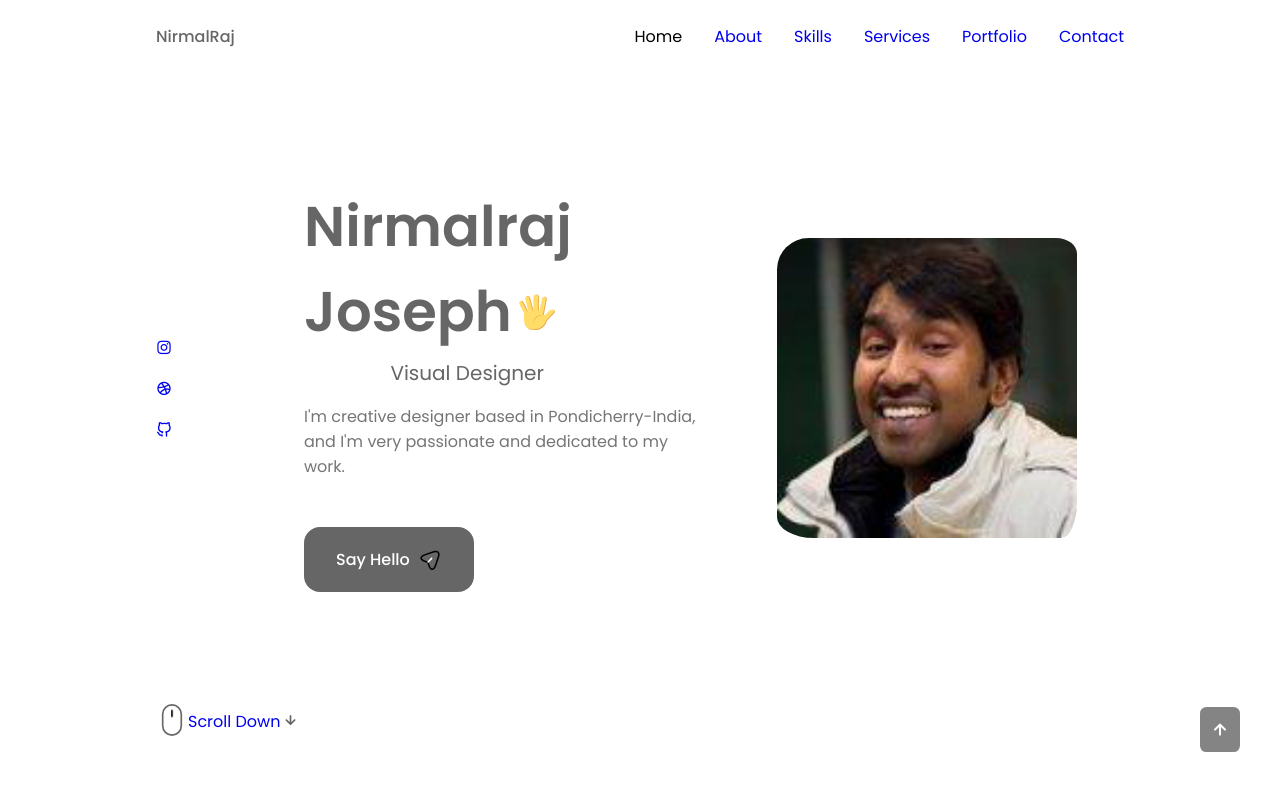
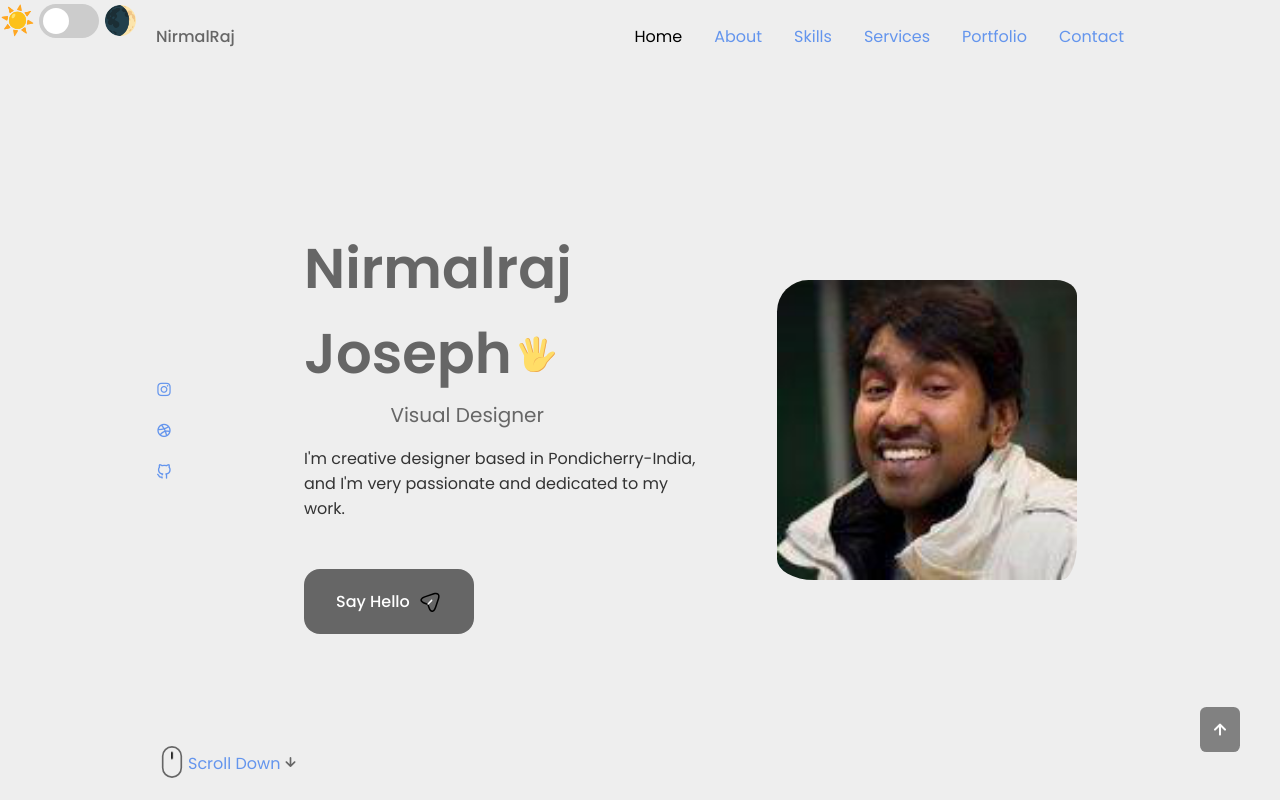
Before and after one commit to nirjo/React-portfolio-basic-, a React (Create React App) app: page / in a window 1280 px wide. Shown: the top 800 px of the page. Built offline with nearby package versions, Linux system fonts and the light colour scheme.

Commit message:
Added Dark-mode

```diff
--- a/package.json
+++ b/package.json
@@ -12,6 +12,7 @@
     "emailjs-com": "^3.2.0",
     "npm": "^9.6.2",
     "react": "^18.2.0",
+    "react-day-and-night-toggle": "^1.0.18",
     "react-dom": "^18.2.0",
     "react-scripts": "5.0.1",
     "swiper": "^9.1.1",
--- a/src/App.js
+++ b/src/App.js
@@ -2,7 +2,6 @@
 import "./App.css";
 import Header from "./components/header/Header";
 import Home from "./components/home/Home";
-
 import Skills from "./components/skills/Skills";
 import About from "./components/about/About";
 import Contact from "./components/contact/Contact";
@@ -14,10 +13,12 @@
 import Footer from "./components/footer/Footer";
 
 import Testimonial from "./components/testimonial/Testimonial";
+import DarkMode from "./DarkMode";
 
 const App = () => {
   return (
     <>
+     <DarkMode />
       <Header />
       <main className="main">
         {/* <Site />        */}
--- /dev/null
+++ b/src/DarkMode.css
@@ -0,0 +1,84 @@
+/* 1 */
+:root {
+    --font-color: #333;
+    --background-color: #eee;
+    --link-color: cornflowerblue;
+  }
+
+  /* 2 */
+  [data-theme="dark"] {
+    --font-color: #eee;
+    --background-color: #333;
+    --link-color: lightblue;
+  }
+
+  /* 3 */
+  body {
+    background-color: var(--background-color);
+    color: var(--font-color);
+  }
+
+  a {
+    color: var(--link-color);
+  }
+
+  /* Custom Dark Mode Toggle Element */
+.toggle-theme-wrapper {
+    display: flex;
+    flex-direction: row;
+    align-items: center;
+    gap: 4px;
+  }
+
+  .toggle-theme-wrapper span {
+    font-size: 28px;
+  }
+
+  .toggle-theme {
+    position: relative;
+    display: inline-block;
+    height: 34px;
+    width: 60px;
+  }
+
+  .toggle-theme input {
+    display: none;
+  }
+
+  .slider {
+    background-color: #ccc;
+    position: absolute;
+    cursor: pointer;
+    bottom: 0;
+    left: 0;
+    right: 0;
+    top: 0;
+    transition: 0.2s;
+  }
+
+  .slider:before {
+    background-color: #fff;
+    bottom: 4px;
+    content: "";
+    height: 26px;
+    left: 4px;
+    position: absolute;
+    transition: 0.4s;
+    width: 26px;
+  }
+
+  input:checked + .slider:before {
+    transform: translateX(26px);
+  }
+
+  input:checked + .slider {
+    background-color: cornflowerblue;
+  }
+
+  .slider.round {
+    border-radius: 34px;
+  }
+
+  .slider.round:before {
+    border-radius: 50%;
+  }
--- /dev/null
+++ b/src/DarkMode.jsx
@@ -0,0 +1,62 @@
+import "./DarkMode.css";
+// import { ChangeEventHandler } from "react";
+
+// 1
+const setDark = () => {
+
+  // 2
+  localStorage.setItem("theme", "dark");
+
+  // 3
+  document.documentElement.setAttribute("data-theme", "dark");
+};
+
+const setLight = () => {
+  localStorage.setItem("theme", "light");
+  document.documentElement.setAttribute("data-theme", "light");
+};
+
+// 4
+const storedTheme = localStorage.getItem("theme");
+
+const prefersDark =
+  window.matchMedia &&
+  window.matchMedia("(prefers-color-scheme: dark)").matches;
+
+const defaultDark =
+  storedTheme === "dark" || (storedTheme === null && prefersDark);
+
+if (defaultDark) {
+  setDark();
+}
+
+// 5
+const toggleTheme = (e) => {
+  if (e.target.checked) {
+    setDark();
+  } else {
+    setLight();
+  }
+};
+
+const DarkMode = () => {
+  return (
+    <div className="toggle-theme-wrapper">
+      <span>☀️</span>
+      <label className="toggle-theme" htmlFor="checkbox">
+        <input
+          type="checkbox"
+          id="checkbox"
+
+          // 6
+          onChange={toggleTheme}
+          defaultChecked={defaultDark}
+        />
+        <div className="slider round"></div>
+      </label>
+      <span>🌒</span>
+    </div>
+  );
+};
+
+export default DarkMode;
--- a/src/components/about/About.jsx
+++ b/src/components/about/About.jsx
@@ -2,7 +2,7 @@
 import "./about.css";
 import AboutImg from "../../assets/mypic.png";
 import Info from "./Info";
-import CV from "../../assets/John-Cv.pdf";
+import CV from "../../assets/Nirmalraj-Cv.pdf";
 
 const About = () => {
   return (
```
Also changed, not shown: src/App.css (line endings or trailing spaces), 2 other files (tests, documents, lock files or other folders). Lines whose indentation alone changed are shown as unchanged.
